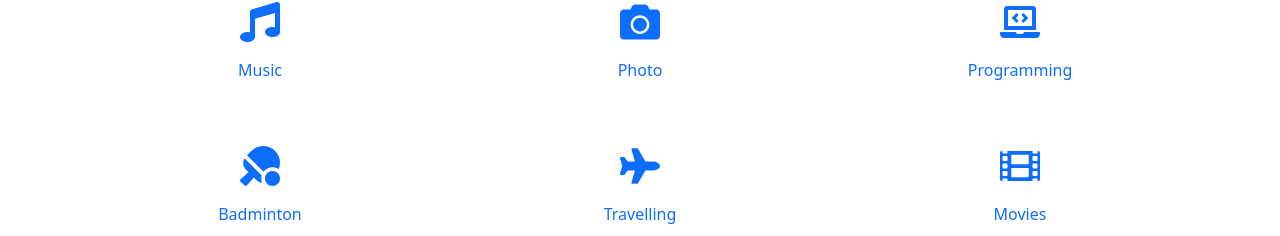
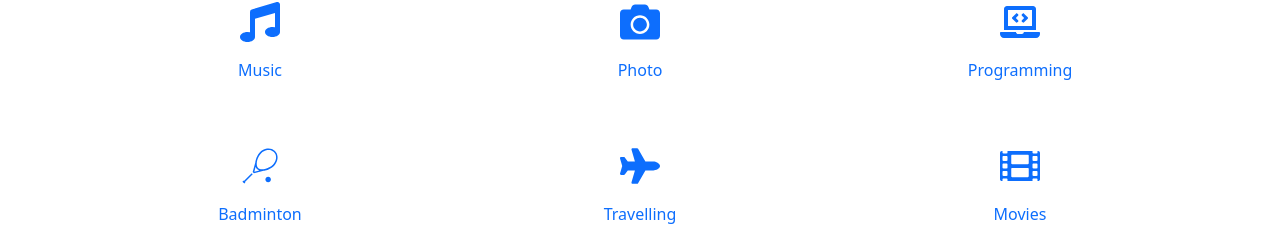
Before and after one commit to anishasingx/Portfolio, a React (Vite) app: page / in a window 1280 px wide. Shown: the part 7973-8209 px from the top of the page. Built offline with nearby package versions, Linux system fonts and the light colour scheme.

Commit message:
Updated portfolio with new changes

```diff
--- a/src/components/Intrest.jsx
+++ b/src/components/Intrest.jsx
@@ -1,5 +1,5 @@
-import React from 'react'
-import { FaMusic, FaCamera, FaLaptopCode, FaTableTennis, FaFilm, FaPlane } from "react-icons/fa";
+import { FaMusic, FaCamera, FaLaptopCode, FaPlane, FaFilm } from 'react-icons/fa';
+import { GiTennisRacket } from 'react-icons/gi';
 
 const Intrest = () => {
   return (
@@ -22,7 +22,7 @@ const Intrest = () => {
              <p>Programming</p>
           </div>
           <div className="col-4 p-4 " >
-             <FaTableTennis  className='fs-1 mb-3'/>
+             <GiTennisRacket  className='fs-1 mb-3'/>
              <p>Badminton</p>
           </div>
           <div className="col-4 p-4  " >
```
